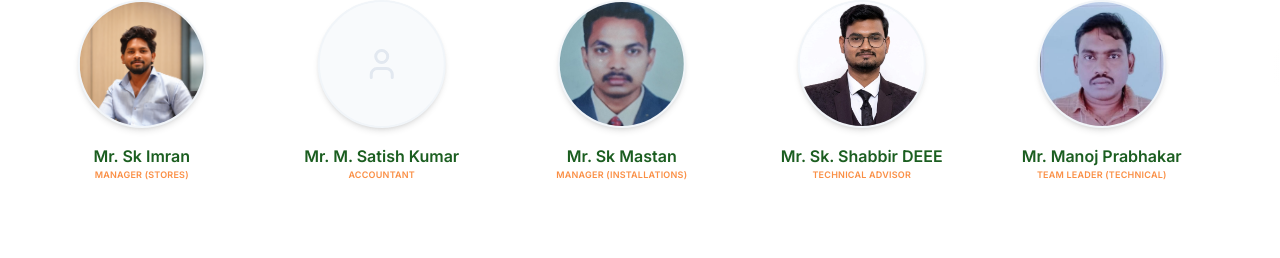
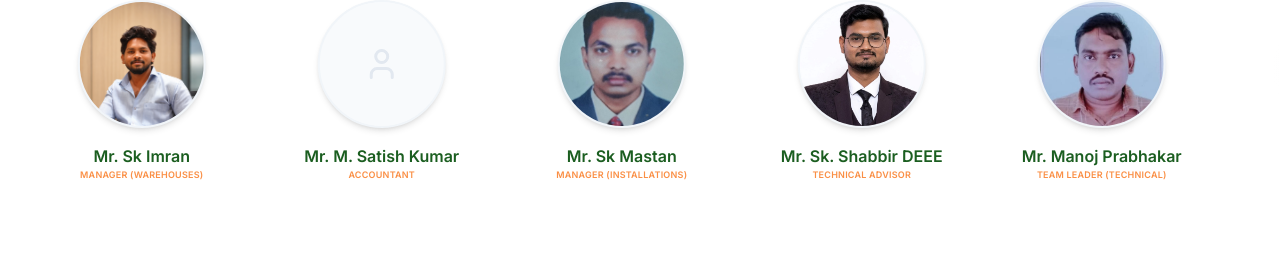
Before and after one commit to adityanandyala24-byte/suhanasolar, a React (Vite) app: page / in a window 1280 px wide. Shown: the part 7687-7945 px from the top of the page. Built offline with nearby package versions, Linux system fonts and the light colour scheme.

Commit message:
Update title from Stores to Warehouses

```diff
--- a/src/components/Team.jsx
+++ b/src/components/Team.jsx
@@ -12,7 +12,7 @@ const Team = () => {
   const staff = [
     { name: "Mr. S. Varun Kumar", edu: "M.Tech (EEE)", role: "Sr. Electrical Engineer", image: "/team-mem.jpeg", objectPosition: "center 10%" },
     { name: "Mr. Sk Kamal", role: "Business Development Manager", image: "/kamal.jpeg", objectPosition: "center 15%" },
-    { name: "Mr. Sk Imran", role: "Manager (Stores)", image: "/imran.png", objectPosition: "center 10%" },
+    { name: "Mr. Sk Imran", role: "Manager (Warehouses)", image: "/imran.png", objectPosition: "center 10%" },
     { name: "Mr. M. Satish Kumar", role: "Accountant" },
     { name: "Mr. Sk Mastan", role: "Manager (Installations)", image: "/mastan.jpeg", scale: 1.3, objectPosition: "center 20%" },
     { name: "Mr. Sk. Shabbir DEEE", role: "Technical Advisor", image: "/shabbir.jpeg", objectPosition: "center top" },
```
